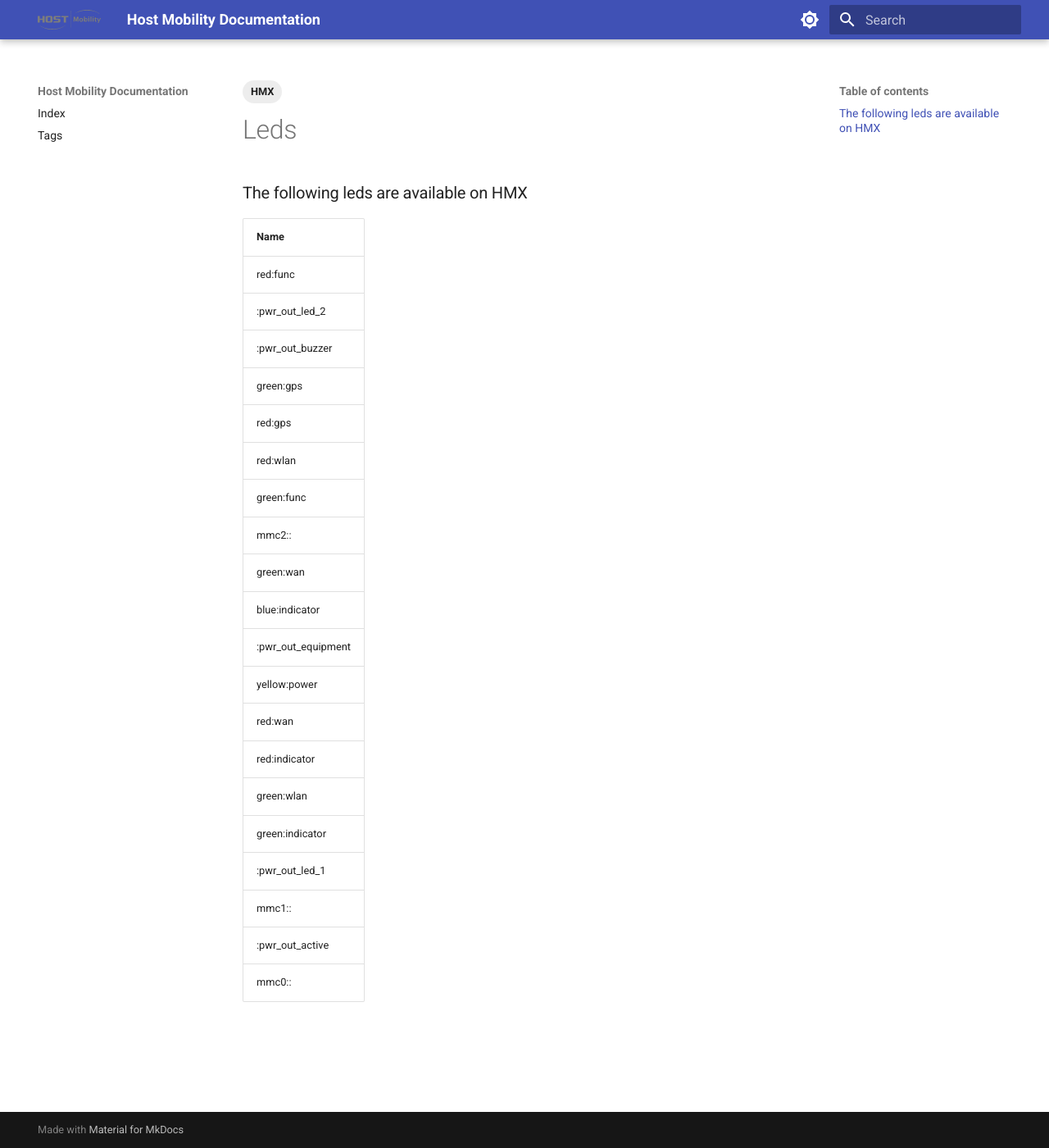
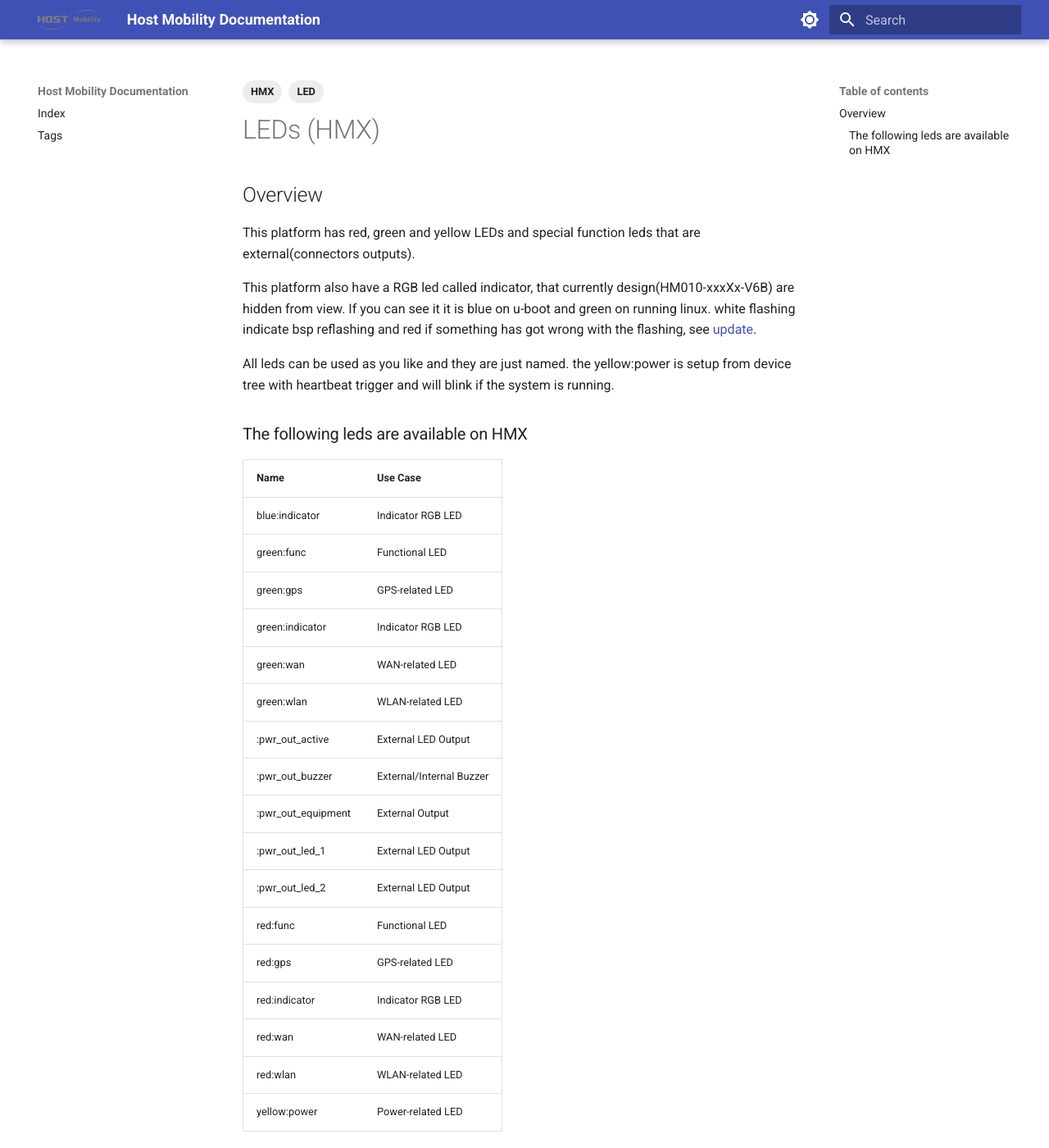
Before and after one commit to hostmobility/documentation, an MkDocs documentation site: the page built from docs/interfaces/hmx/leds.md, in a window 1280 px wide and 1400 px high. Shown: the whole window at 82% size. Built offline with MkDocs 1.6.1 and Material for MkDocs 9.7.7, drawn with Linux system fonts in a browser that asks for light colours.

Commit message:
Leds: update hmx and add mxv leds

```diff
--- a/docs/interfaces/hmx/leds.md
+++ b/docs/interfaces/hmx/leds.md
@@ -1,29 +1,36 @@
 ---
+title: LEDs (HMX)
 tags:
+  - LED
   - HMX
 ---
 
+## Overview
+
+This platform has red, green and yellow LEDs and special function leds that are external(connectors outputs).
+
+This platform also have a RGB led called indicator, that currently design(HM010-xxxXx-V6B) are hidden from view. If you can see it it is blue on u-boot and green on running linux. white flashing indicate bsp reflashing and red if something has got wrong with the flashing, see [update](../../system/update.md).
+
+All leds can be used as you like and they are just named. the yellow:power is setup from device tree with heartbeat trigger and will blink if the system is running.
+
 ### The following leds are available on HMX
 
-| Name               |
-| ---                |
-| red:func           |
-| :pwr_out_led_2     |
-| :pwr_out_buzzer    |
-| green:gps          |
-| red:gps            |
-| red:wlan           |
-| green:func         |
-| mmc2::             |
-| green:wan          |
-| blue:indicator     |
-| :pwr_out_equipment |
-| yellow:power       |
-| red:wan            |
-| red:indicator      |
-| green:wlan         |
-| green:indicator    |
-| :pwr_out_led_1     |
-| mmc1::             |
-| :pwr_out_active    |
-| mmc0::             |
+| Name                 | Use Case                 |
+| ---------------------|--------------------------|
+| blue:indicator       | Indicator RGB LED        |
+| green:func           | Functional LED           |
+| green:gps            | GPS-related LED          |
+| green:indicator      | Indicator RGB LED        |
+| green:wan            | WAN-related LED          |
+| green:wlan           | WLAN-related LED         |
+| :pwr_out_active      | External LED Output      |
+| :pwr_out_buzzer      | External/Internal Buzzer |
+| :pwr_out_equipment   | External Output          |
+| :pwr_out_led_1       | External LED Output      |
+| :pwr_out_led_2       | External LED Output      |
+| red:func             | Functional LED           |
+| red:gps              | GPS-related LED          |
+| red:indicator        | Indicator RGB LED        |
+| red:wan              | WAN-related LED          |
+| red:wlan             | WLAN-related LED         |
+| yellow:power         | Power-related LED        |
```
Also changed, not shown: docs/interfaces/leds.md (+11 -0 lines), docs/interfaces/mxv/leds.md (added, +32 -0 lines).
